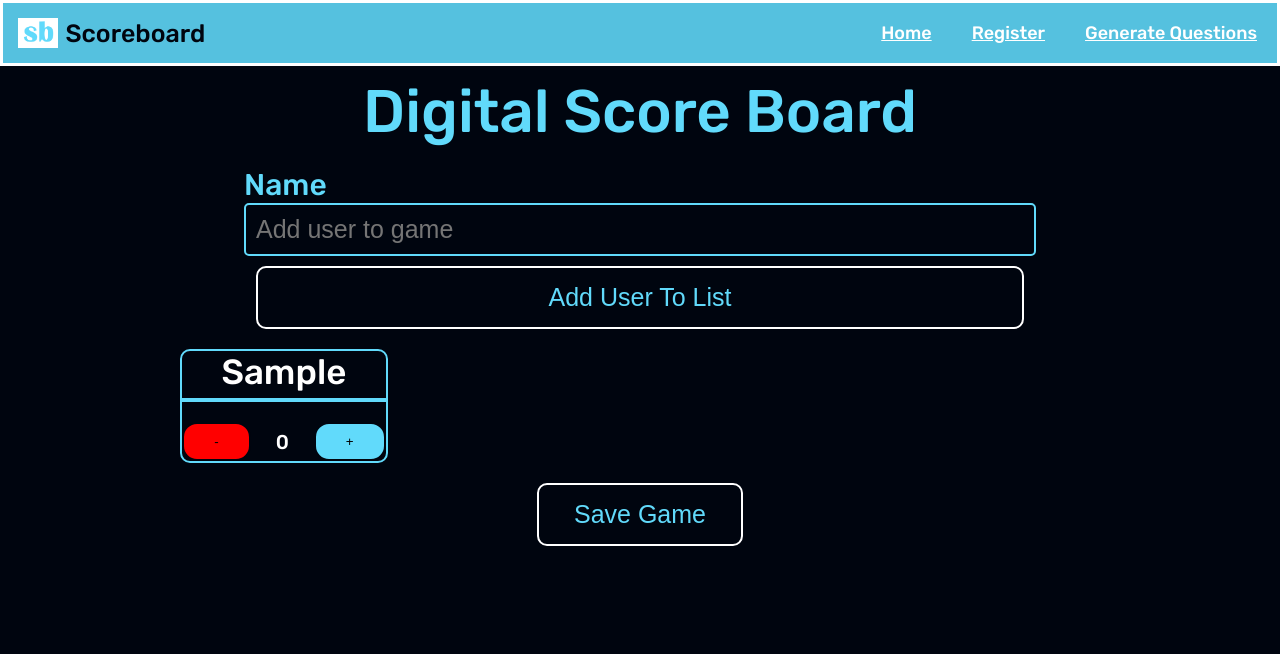
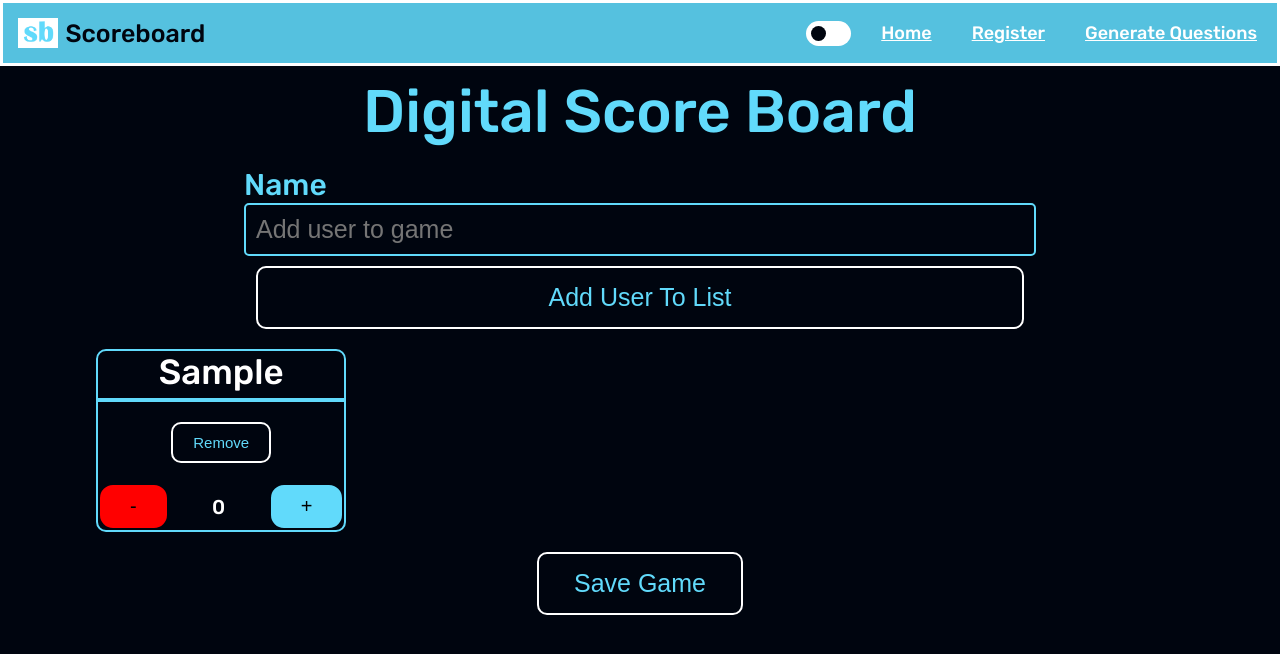
Before and after one commit to darienmiller88/DigitalScoreBoard, a Vue app in the folder client/: page / in a window 1280 px wide. Both pictures are taken after typing "Sample" into the empty fields and a click on the button "Add User To List". Shown: the top 654 px of the page. Built offline with nearby package versions, Linux system fonts and the light colour scheme; a web font is replaced by a local one.

Commit message:
another big update. Cards can now be removed, added pinia state management, capped points to between 0 and 9999, etc

```diff
--- a/client/package.json
+++ b/client/package.json
@@ -9,8 +9,11 @@
     "preview": "vite preview"
   },
   "dependencies": {
+    "@vueuse/core": "^11.1.0",
     "axios": "^1.7.7",
     "client": "file:",
+    "pinia": "^2.2.4",
+    "pinia-plugin-persistedstate": "^4.1.1",
     "sass": "^1.79.4",
     "vue": "^3.5.12",
     "vue-router": "^4.4.5"
--- a/client/src/app.css
+++ b/client/src/app.css
@@ -20,3 +20,29 @@ body{
     font-family: 'Oswald', sans-serif;
     font-family: 'Rubik', sans-serif;
 }
+
+/*
+Scrollbar styling
+*/
+
+::-webkit-scrollbar {
+    width: 6px;
+    height: 0px;
+    transition: 0.3s;
+}
+
+/* Track */
+::-webkit-scrollbar-track {
+    background: rgba(255, 255, 255, 0);
+}
+
+/* Handle */
+::-webkit-scrollbar-thumb {
+    background: var(--main-text-color);
+    border-radius: 10px;
+}
+
+/* Handle on hover */
+::-webkit-scrollbar-thumb:hover {
+    background: var(--main-text-color-transparent);
+}
--- /dev/null
+++ b/client/src/components/DarkModeToggle/DarkModeToggle.vue
@@ -0,0 +1,58 @@
+<script setup lang="ts">
+    import { darkModeStore } from "../../stores/darkModeStore"
+    import { storeToRefs } from 'pinia';
+
+    const store = darkModeStore()
+    const { toggleDarkMode } = store
+    const { isDarkMode } = storeToRefs(store)
+</script>
+
+<template>
+    <div>
+        <button :class="`mode-toggle ${isDarkMode ? '' : 'toggle-right'}`" @click="toggleDarkMode">
+            <div class="slider"></div>
+        </button>
+    </div>
+</template>
+
+<style scoped lang="scss">
+    $toggle-width: 45px;
+    $padding:      5px;
+    $slider-width: 15px;
+
+    .mode-toggle{
+        display: flex;
+
+        background-color: var(--primary-color);
+        border-radius: 20px;
+        border: none;
+
+        width: $toggle-width;
+        height: fit-content;
+        padding: $padding $padding;
+        margin-right: 10px;
+
+        .slider{
+            background-color: var(--main-bg-color);
+            width: $slider-width;
+            height: $slider-width;
+            border-radius: 50%;
+
+            transition: 0.5s;
+            position: relative;
+        }
+
+        &:hover{
+            cursor: pointer;
+        }
+    }
+
+    .toggle-right{
+        background-color: var(--main-bg-color);
+
+        .slider{
+            background-color: var(--primary-color);
+            transform: translateX(calc($toggle-width - $slider-width - ($padding * 2)));
+        }
+    }
+</style>
--- a/client/src/components/NavBar/NavBar.vue
+++ b/client/src/components/NavBar/NavBar.vue
@@ -1,6 +1,8 @@
 <script setup lang="ts">
+    import { useWindowSize } from "@vueuse/core"
+    import DarkModeToggle from "../DarkModeToggle/DarkModeToggle.vue";
 
-
+    const { width } = useWindowSize();
 </script>
 
 <template>
@@ -12,6 +14,7 @@
             </div>
         </RouterLink>
         <div class="links">
+            <DarkModeToggle />
             <RouterLink to="/" class="link-item">Home</RouterLink>
             <RouterLink to="/register" class="link-item">Register</RouterLink>
             <RouterLink to="/generate-questions" class="link-item">Generate Questions</RouterLink>
@@ -33,12 +36,10 @@
 
     .logo{
         display: flex;
-
-    // border: 2px solid white;
+        justify-content: center;
+        align-items: center;
         width: fit-content;
 
-    justify-content: center;
-    align-items: center;
         margin: 15px;
         font-size: 25px;
         text-decoration: none;
@@ -68,18 +69,15 @@
         justify-content: center;
         align-items: center;
         width: fit-content;
-    // border: 2px red solid;
 
         .link-item{
             display: flex;
             align-items: center;
 
             font-size: 18px;
-      // margin: 15px;
             padding: 0px 20px;
 
             color: var(--primary-color);
-      // border: 2px solid black;
 
             transition: 0.5s;
             height: 100%;
--- a/client/src/components/ScoreCard/ScoreCard.vue
+++ b/client/src/components/ScoreCard/ScoreCard.vue
@@ -7,6 +7,7 @@ defineProps<{
     username: string
     addPoints: (index: number, pointsToAdd: number) => void
     minusPoints: (index: number, pointsToSubtract: number) => void
+    removeUser: (index: number) => void
 }>()
 
 </script>
@@ -15,6 +16,9 @@ defineProps<{
      <div class="user-card">
         <div class="username">{{ username }}</div>
         <div class="divider"></div>
+        <div class="remove">
+            <button @click="() => removeUser(cardIndex)">Remove</button>
+        </div>
         <div class="score-wrapper">
             <button class="minus-points" @click="() => minusPoints(cardIndex, pointValue)">-</button>
             <div class="score">{{ score }}</div>
@@ -22,7 +26,6 @@ defineProps<{
         </div>
     </div>
 </template>
-
 
 <style scoped lang="scss">
     .user-card{
@@ -39,22 +42,45 @@ defineProps<{
             margin-bottom: 20px;
         }
 
+        .remove button{
+            border: 2px var(--primary-color) solid;
+            border-radius: 10px;
+
+            padding: 10px 20px;
+            color: var(--main-text-color);
+            background-color: var(--main-bg-color);
+
+            transition: 0.5s;
+            font-size: 15px;
+
+            &:hover{
+                cursor: pointer;
+                background-color: var(--main-text-color-transparent);
+            }
+        }
+
         .score-wrapper{
-            display: flex;
-            align-items: center;
+            display: grid;
+            grid-template-columns: auto 100px auto;
 
             margin-top: 20px;
 
             .score{
+                display: flex;
+                align-items: center;
+                justify-content: center;
+
                 color: var(--primary-color);
                 font-size: 20px;
-                margin: 0px 10px;
+                padding: 0px 20px;
             }
 
             button{
-                padding: 10px 30px;
                 border-radius: 15px;
                 border: 2px solid var(--main-bg-color);
+
+                font-size: 20px;
+                padding: 10px 30px;
 
                 transition: 0.5s;
 
@@ -66,23 +92,19 @@ defineProps<{
             }
 
             .minus-points{
-                margin-right: 15px;
                 background-color: red;
             }
 
             .add-points{
-                margin-left: 15px;
                 background-color: var(--main-text-color);
             }
         }
-
 
         .username{
             font-size: 35px;
             color: var(--primary-color);
 
             margin: 0px 10px;
-            /* border: 2px solid wheat; */
         }
     }
 </style>
--- a/client/src/main.ts
+++ b/client/src/main.ts
@@ -1,6 +1,16 @@
 import { createApp } from 'vue'
+import { createPinia } from 'pinia';
+import piniaPluginPersistedstate from 'pinia-plugin-persistedstate';
+
 import App from './App.vue'
 import router from './router/router'
 import "./app.css"
 
-createApp(App).use(router).mount('#app')
+const app = createApp(App)
+const pinia = createPinia()
+pinia.use(piniaPluginPersistedstate)
+
+app.use(pinia)
+app.use(router)
+
+app.mount('#app')
--- a/client/src/pages/Home/Home.vue
+++ b/client/src/pages/Home/Home.vue
@@ -8,10 +8,18 @@
 
     const addPoints = (index: number, amountToAdd: number) => {
         cards.value[index].score += amountToAdd
+
+        if (cards.value[index].score > 9999) {
+            cards.value[index].score = 9999
+        }
     }
 
     const minusPoints = (index: number, amountToAdd: number) => {
         cards.value[index].score -= amountToAdd
+
+        if (cards.value[index].score < 0) {
+            cards.value[index].score = 0
+        }
     }
 
     const addUser = () => {
@@ -22,6 +30,12 @@
 
         cards.value = [...cards.value, newCard]
         username.value = ""
+    }
+
+    const removeUser = (indexToRemove: number) => {
+        cards.value = cards.value.filter((_, cardIndex) => {
+            return cardIndex != indexToRemove
+        })
     }
 </script>
 
@@ -47,6 +61,7 @@
             :score="card.score"
             :add-points="addPoints"
             :minus-points="minusPoints"
+            :remove-user="removeUser"
         />
     </div>
 
@@ -94,7 +109,6 @@
             gap: 30px;
         }
     }
-
 
     .add-user-wrapper{
         color: var(--main-text-color);
--- /dev/null
+++ b/client/src/stores/darkModeStore.ts
@@ -0,0 +1,14 @@
+import { defineStore } from 'pinia';
+import { ref } from 'vue';
+
+export const darkModeStore = defineStore("dark-mode", () => {
+    const isDarkMode = ref<boolean>(true)
+
+    const toggleDarkMode = () => {
+        isDarkMode.value = !isDarkMode.value
+    }
+
+    return { isDarkMode, toggleDarkMode }
+}, {
+    persist: true
+})
```
Also changed, not shown: client/src/components/HelloWorld.vue (deleted, +0 -38 lines), client/src/stores/scoreCardsStore.ts (added, +9 -0 lines), 2 other files (tests, documents, lock files or other folders). Lines whose indentation alone changed are shown as unchanged.
